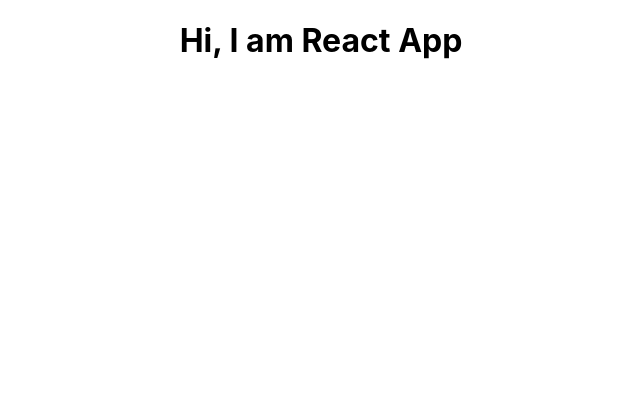
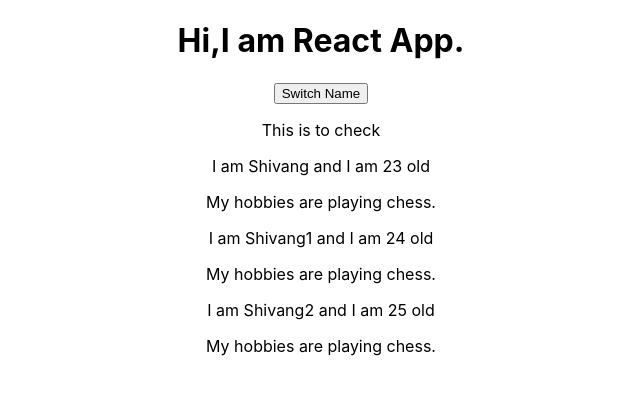
Before and after one commit to lucifer-art/practiceReact, a React (Create React App) app: page / in a window 1280 px wide. Shown: the top 394 px of the page, without its empty margins (319-959 px from the left). Built offline with nearby package versions, Linux system fonts and the light colour scheme.

Commit message:
added handler props and state

```diff
--- a/src/App.js
+++ b/src/App.js
@@ -1,18 +1,37 @@
 import React,{Component} from 'react';
 import './App.css';
+import Person from './Person/Person';
 
 class App extends Component {
+  state = {
+    persons:[
+      {id:1,name:'Shivang',age:23},
+      {id:2,name:'Shivang1',age:24},
+      {id:3,name:'Shivang2',age:25},
+    ]
+  }
+
+  changeNameHandler = () =>{
+    alert("Was Clicked!!!");
+  }
   render(){
     return (
-      // <div className="App">
-      //   <h1>
-      //     Hi,I am React App.
-      //   </h1>
-      // </div>
-      React.createElement('div',{className:"App"},
-        React.createElement('h1',null,'Hi, I am React App')
+      <div className="App">
+        <h1>
+          Hi,I am React App.
+        </h1>
+        <button onClick={this.changeNameHandler}>Switch Name</button>
+        <p>This is to check</p>
+        {
+          this.state.persons.map(person=>{
+            return <Person key={person.id} name={person.name} age={person.age}>My hobbies are playing chess.</Person>
+          })
+        }
+        {/* <Person name="Shivang" age="23">My hobbies are playing chess.</Person> */}
+      </div>
+      // React.createElement('div',{className:"App"},
+      //   React.createElement('h1',null,'Hi, I am React App')
       )
-    );
   }
 }
 
--- /dev/null
+++ b/src/Person/Person.js
@@ -0,0 +1,11 @@
+import React from 'react';
+const person = (props) => {
+    return (
+        <div>
+            <p>I am {props.name} and I am {props.age} old</p>
+            <p>{props.children}</p>
+        </div>
+    )
+}
+
+export default person;
```
Also changed, not shown: 1 other file (tests, documents, lock files or other folders).
